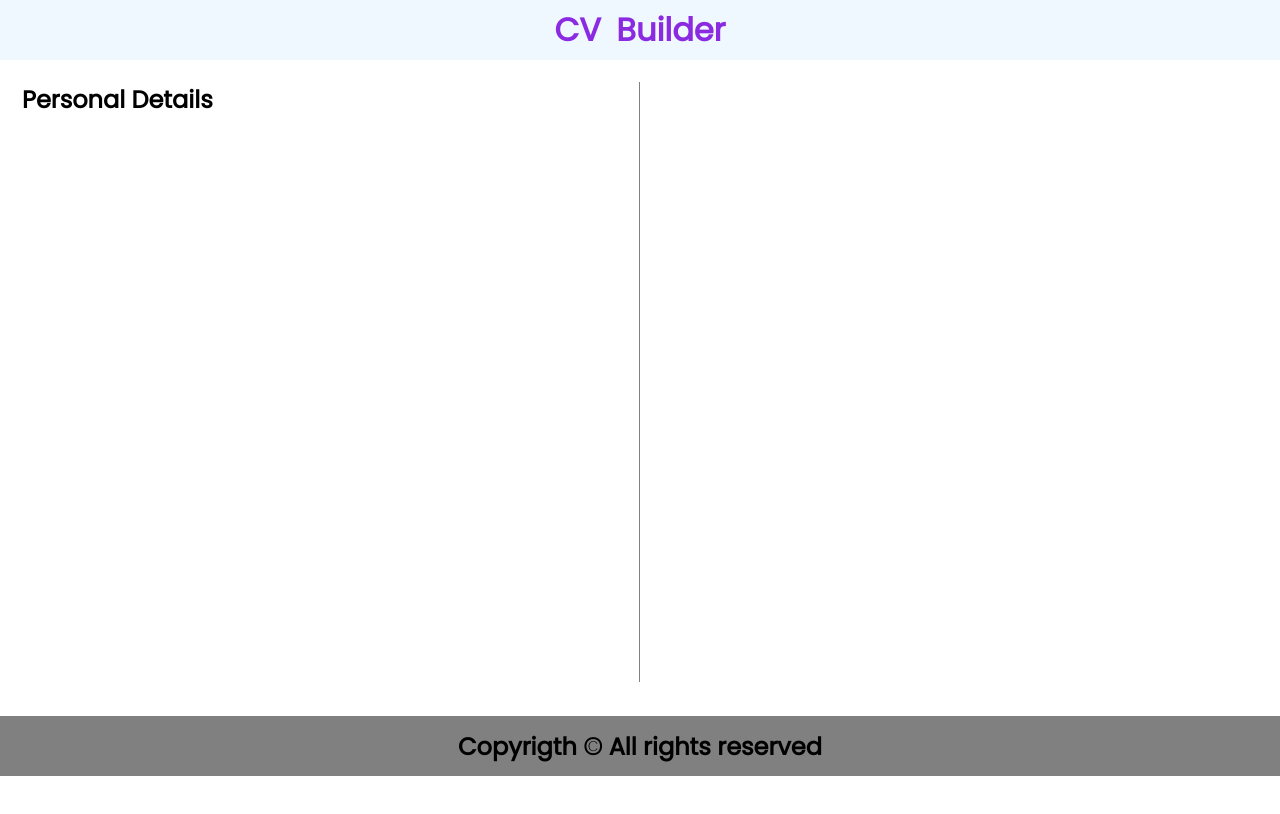
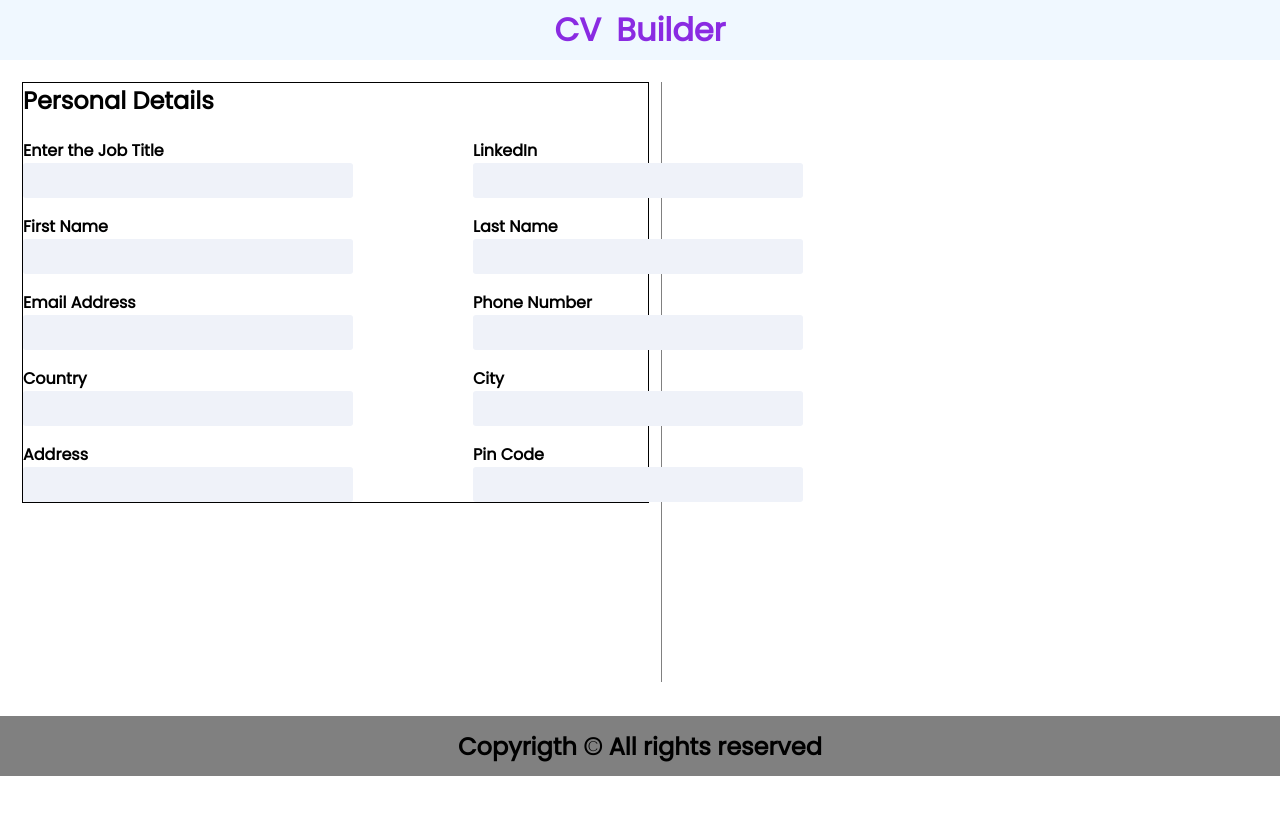
Before and after one commit to AbhishekTyagi0/CV-Builder, a React (Vite) app: page / in a window 1280 px wide. Shown: the top 814 px of the page. Built offline with nearby package versions, Linux system fonts and the light colour scheme.

Commit message:
added useState

```diff
--- a/src/App.jsx
+++ b/src/App.jsx
@@ -1,6 +1,7 @@
 import React from "react";
 import './App.css'
 import Input from "./components/Input";
+import CVData from "./components/cvdata";
 
 
 export default function Heading(){
@@ -10,10 +11,11 @@ export default function Heading(){
     <>
       <h1>CV Builder</h1>
       <div className="mainContainer">
-      <div className="userInput">
+      {/* <div className="userInput">
         <Input />
       </div>
-      <div className="userOutput"></div>
+      <div className="userOutput"></div> */}
+      <CVData />
       </div>
       <footer><h2>Copyrigth &copy; All rights reserved</h2></footer>
     </>
--- a/src/components/Input.jsx
+++ b/src/components/Input.jsx
@@ -1,14 +1,15 @@
 import React from "react";
+import Heading from "../components/PersonalDetails";
+import "../style/userInput.css";
 
-export default function Input(){
+export default function Input({ dataValues, setDataValues }) {
+  return (
+    <div className="personalDetailSection">
+      <h2 className="personalDetailHeading">Personal Details</h2>
 
-return (
-
-    <>
-    <h2 className="personalDetailHeading">Personal Details</h2>
-
-
-    </>
-)
-
+      <section>
+        <Heading dataValues={dataValues} setDataValues={setDataValues} />
+      </section>
+    </div>
+  );
 }
--- a/src/components/PersonalDetails.jsx
+++ b/src/components/PersonalDetails.jsx
@@ -0,0 +1,108 @@
+import React from "react";
+import "../style/personalInfo.css";
+
+export default function PersonalDetailsInput(props) {
+  const inputHandler = (e) => {
+    props.setDataValues((previousState) => {
+      console.log("Event Data", e.target, previousState);
+      return {
+        ...previousState,
+        [e.target.name]: e.target.value,
+      };
+    });
+  };
+
+  const InputField = ({ label, type, name, inputHandler }) => (
+    <div>
+      <h4>{label}</h4>
+      <input
+        type={type}
+        name={name}
+        onChange={(e) => {
+          inputHandler(e);
+        }}
+        value={props.dataValues[name]}
+        className="inputPersonalInfo"
+      />
+    </div>
+  );
+
+  return (
+    <div className="personalInfoSection">
+      <section className="fullName">
+        <InputField
+          label="Enter the Job Title"
+          type="text"
+          name="title"
+          inputHandler={inputHandler}
+        />
+        <InputField
+          label="LinkedIn"
+          type="email"
+          name="email"
+          inputHandler={inputHandler}
+        />
+      </section>
+
+      <section className="fullName">
+        <InputField
+          label="First Name"
+          type="text"
+          name="fname"
+          inputHandler={inputHandler}
+        />
+        <InputField
+          label="Last Name"
+          type="text"
+          name="lname"
+          inputHandler={inputHandler}
+        />
+      </section>
+
+      <section className="fullName">
+        <InputField
+          label="Email Address"
+          type="email"
+          name="email"
+          inputHandler={inputHandler}
+        />
+        <InputField
+          label="Phone Number"
+          type="tel"
+          name="phone"
+          inputHandler={inputHandler}
+        />
+      </section>
+
+      <section className="fullName">
+        <InputField
+          label="Country"
+          type="email"
+          name="email"
+          inputHandler={inputHandler}
+        />
+        <InputField
+          label="City"
+          type="tel"
+          name="phone"
+          inputHandler={inputHandler}
+        />
+      </section>
+
+      <section className="fullName">
+        <InputField
+          label="Address"
+          type="email"
+          name="email"
+          inputHandler={inputHandler}
+        />
+        <InputField
+          label="Pin Code"
+          type="tel"
+          name="phone"
+          inputHandler={inputHandler}
+        />
+      </section>
+    </div>
+  );
+}
--- /dev/null
+++ b/src/components/cvdata.jsx
@@ -0,0 +1,21 @@
+import React, { useState } from "react";
+import Input from "./Input";
+import Cvoutput from "./cvoutput";
+
+
+const CVData = () => {
+  const [dataValues, setDataValues] = useState({});
+
+  return (
+    <div>
+      <div className="userInput">
+        <Input dataValues={dataValues} setDataValues={setDataValues}/>
+      </div>
+      <div className="userOutput">
+        <Cvoutput dataValues={dataValues} setDataValues={setDataValues}/>
+      </div>
+    </div>
+  );
+};
+
+export default CVData;
--- /dev/null
+++ b/src/components/cvoutput.jsx
@@ -0,0 +1,8 @@
+import React from "react";
+
+const Cvoutput = (props) => {
+  console.log("Output props", props);
+  return <div>{props.dataValues.title}</div>;
+};
+
+export default Cvoutput;
--- /dev/null
+++ b/src/style/personalInfo.css
@@ -0,0 +1,40 @@
+
+.inputPersonalInfo{
+
+    width: 330px;
+    font-weight: bold;
+    font-size: 16px;
+    padding: 5px 5px 5px 10px;
+    border: none;
+    background-color: #EFF2F9;
+    color: grey;
+    border-radius: 3px;
+}
+
+.inputPersonalInfo:focus{
+    /* width: 50%; */
+    /* transition: width 0.4s ease-in-out; */
+    color: rgb(87, 85, 85);
+    outline: none;
+    border-bottom: 2px solid rgb(196, 66, 196);
+}
+
+.personalInfoSection{
+
+    display: flex;
+    flex-direction: column;
+    gap: 16px;
+
+}
+
+.fullName{
+    width: 100%;
+    display: flex;
+    gap: 120px;
+}
+
+.fullName>div{
+
+    display: flex;
+    flex-direction: column;
+}
--- a/src/style/userInput.css
+++ b/src/style/userInput.css
@@ -0,0 +1,9 @@
+.personalDetailSection{
+
+    display: flex;
+    border: 1px solid black;
+    margin: 0 12px 12px 0;
+    height: auto;
+    flex-direction: column;
+    gap: 20px;
+}
```
